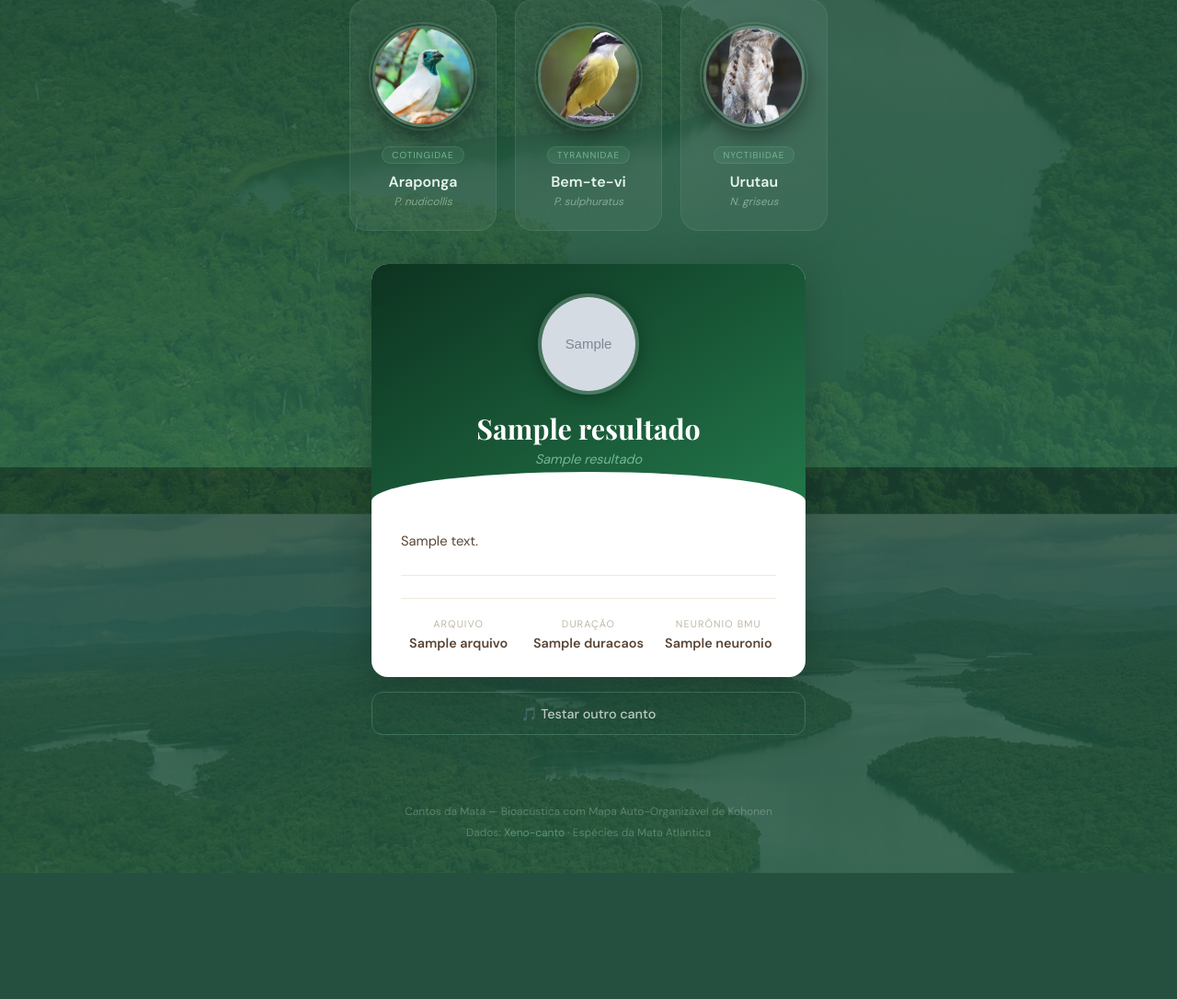
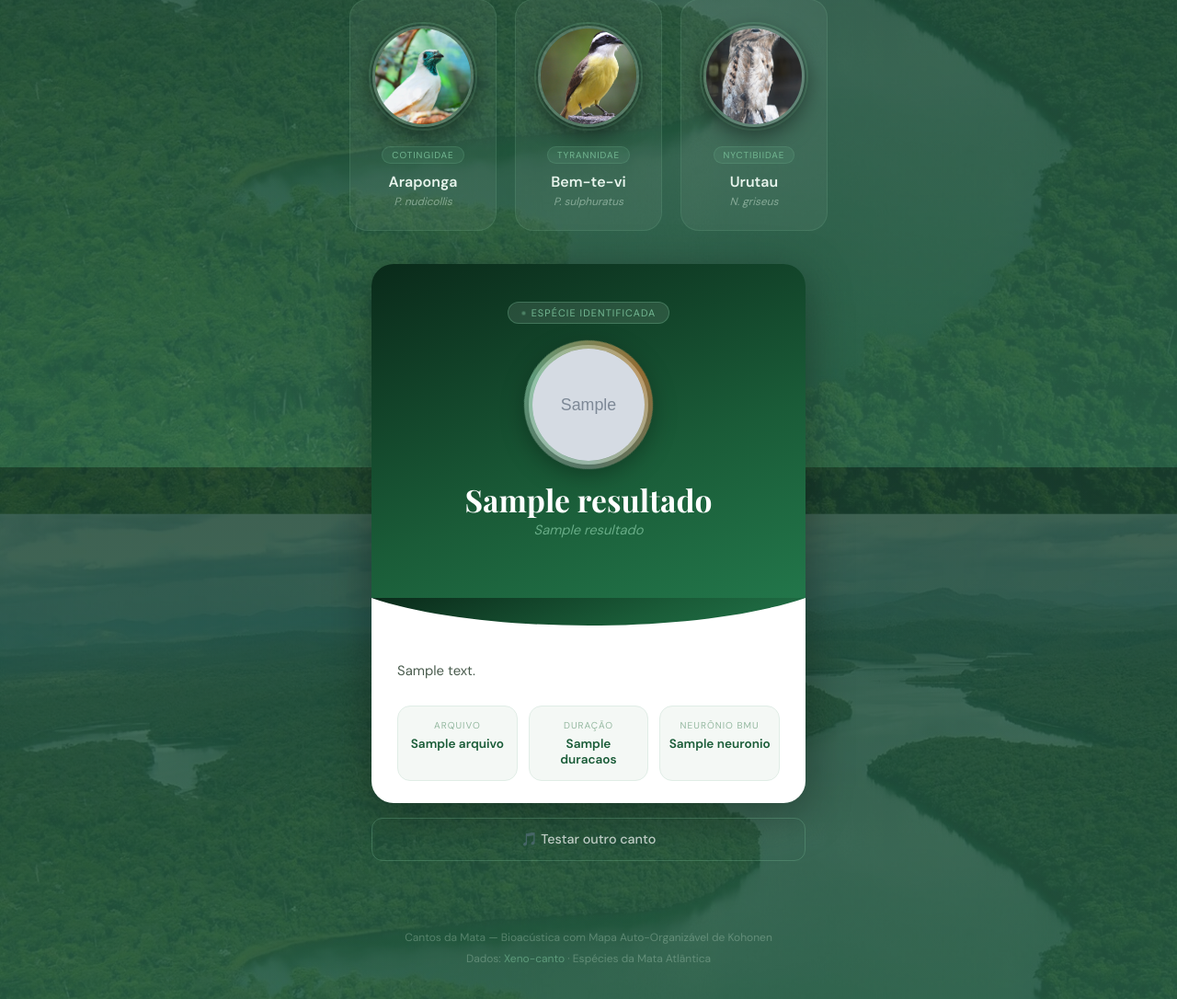
Before and after one commit to isabella-pila/Passarinho_AI, a Django app: template templates/index.html in a window 1280 px wide. Shown: the part 292-1378 px from the top of the page at 92% size. Before the commit the page ends 1241 px from the top, so only its background shows below. Run offline with Django 4.2, Linux system fonts and the light colour scheme; the template is opened without the code that fills it: most values are stand-ins (such as "Sample title", 1, 10 or a date in 2020); grey boxes marked "Sample" are stand-in pictures; some web fonts are replaced.

Commit message:
graficos

```diff
--- a/templates/index.html
+++ b/templates/index.html
@@ -419,91 +419,169 @@
                 }
 
         /* ── RESULTADO ── */
+        /* ── RESULTADO ── */
 .resultado-section {
     max-width: 520px;
     margin: 0 auto 3rem;
     padding: 0 1.5rem;
 }
 .resultado-card {
-            background: #fff;
-            border-radius: var(--card-radius);
+    border-radius: 24px;
     overflow: hidden;
-            box-shadow: 0 8px 40px rgba(0,0,0,0.22);
+    box-shadow: 0 12px 50px rgba(0,0,0,0.35);
     animation: slideUp 0.45s cubic-bezier(.22,.8,.4,1);
 }
 @keyframes slideUp {
     from { opacity:0; transform:translateY(24px); }
     to   { opacity:1; transform:translateY(0); }
 }
+
+/* ── HEADER DO RESULTADO ── */
 .resultado-header {
-            background: linear-gradient(150deg, var(--forest) 0%, var(--mid) 100%);
-            padding: 2rem 2rem 2.25rem;
+    background: linear-gradient(160deg, #0a2a1a 0%, #1a5c38 60%, #22764a 100%);
+    padding: 2.5rem 2rem 4rem;
     text-align: center;
     position: relative;
 }
-        .resultado-header::after {
+.resultado-badge {
+    display: inline-flex;
+    align-items: center;
+    gap: 6px;
+    background: rgba(255,255,255,0.1);
+    border: 1px solid rgba(116,184,147,0.35);
+    border-radius: 999px;
+    padding: 4px 14px;
+    font-size: 0.68rem;
+    color: var(--sage);
+    letter-spacing: 0.1em;
+    text-transform: uppercase;
+    margin-bottom: 1.4rem;
+}
+.resultado-badge-dot {
+    width: 5px; height: 5px;
+    border-radius: 50%;
+    background: #74b893;
+    animation: pulse 2s infinite;
+}
+.resultado-img-ring {
+    position: relative;
+    width: 130px;
+    height: 130px;
+    margin: 0 auto 1.25rem;
+}
+.resultado-img-ring::before {
     content: '';
     position: absolute;
-            bottom: -1px; left: 0; right: 0;
-            height: 32px;
-            background: #fff;
-            border-radius: 50% 50% 0 0 / 100% 100% 0 0;
+    inset: -5px;
+    border-radius: 50%;
+    background: conic-gradient(
+        rgba(116,184,147,0.9) 0deg,
+        rgba(200,131,58,0.8) 120deg,
+        rgba(255,255,255,0.4) 240deg,
+        rgba(116,184,147,0.9) 360deg
+    );
+    animation: spinRing 8s linear infinite;
 }
 .resultado-imagem {
-            width: 110px; height: 110px;
+    width: 130px;
+    height: 130px;
     border-radius: 50%;
     object-fit: cover;
-            border: 4px solid rgba(255,255,255,0.22);
-            margin: 0 auto 1rem;
+    border: 4px solid rgba(255,255,255,0.25);
     display: block;
-            box-shadow: 0 4px 20px rgba(0,0,0,0.3);
+    position: relative;
+    z-index: 1;
+    box-shadow: 0 8px 30px rgba(0,0,0,0.4);
 }
 .resultado-nome {
     font-family: 'Playfair Display', serif;
-            font-size: 1.9rem;
+    font-size: 2.1rem;
     font-weight: 700;
     color: white;
-            margin-bottom: 0.25rem;
+    margin-bottom: 0.3rem;
+    line-height: 1.1;
 }
 .resultado-cientifico {
     font-style: italic;
-            color: var(--sage);
-            font-size: 0.9rem;
-        }
-        .resultado-body { padding: 2rem 2rem 1.75rem; }
-        .resultado-descricao {
-            color: var(--earth);
-            line-height: 1.75;
+    color: rgba(116,184,147,0.85);
     font-size: 0.92rem;
-            margin-bottom: 1.5rem;
-            padding-bottom: 1.5rem;
-            border-bottom: 1px solid #eee8dc;
+    margin-bottom: 0;
 }
 
+/* ── WAVE DIVIDER ── */
+.resultado-wave {
+    display: block;
+    width: 100%;
+    margin-bottom: -2px;
+    background: linear-gradient(160deg, #0a2a1a 0%, #1a5c38 60%, #22764a 100%);
+}
+
+/* ── BODY ── */
+.resultado-body {
+    background: #fff;
+    padding: 1.75rem 1.75rem 1.5rem;
+}
+.resultado-descricao {
+    color: #4a5c4e;
+    line-height: 1.8;
+    font-size: 0.93rem;
+    margin-bottom: 1.5rem;
+}
 
 /* ── DETALHES ── */
 .detalhes {
-            margin-top: 1.5rem;
-            padding-top: 1.25rem;
-            border-top: 1px solid #eee8dc;
     display: grid;
     grid-template-columns: repeat(3,1fr);
-            gap: 1rem;
+    gap: 0.75rem;
+    margin-bottom: 0;
 }
-        .detalhe-item { text-align: center; }
+.detalhe-item {
+    background: #f4f8f5;
+    border: 1px solid #e0ede6;
+    border-radius: 14px;
+    padding: 0.85rem 0.5rem;
+    text-align: center;
+}
 .detalhe-label {
-            font-size: 0.68rem;
+    font-size: 0.63rem;
     text-transform: uppercase;
     letter-spacing: 0.1em;
-            color: #c0b8a8;
-            margin-bottom: 0.3rem;
+    color: #94b8a0;
+    margin-bottom: 0.35rem;
 }
 .detalhe-valor {
-            font-size: 0.9rem;
-            font-weight: 600;
-            color: var(--earth);
+    font-size: 0.85rem;
+    font-weight: 700;
+    color: #1a5c38;
+    word-break: break-word;
 }
 
+/* ── BTN NOVO ── */
+.btn-novo {
+    display: flex;
+    align-items: center;
+    justify-content: center;
+    gap: 0.5rem;
+    width: 100%;
+    margin-top: 1rem;
+    padding: 0.85rem;
+    background: transparent;
+    color: rgba(255,255,255,0.7);
+    border: 1.5px solid rgba(116,184,147,0.32);
+    border-radius: 12px;
+    font-family: 'DM Sans', sans-serif;
+    font-size: 0.9rem;
+    font-weight: 500;
+    cursor: pointer;
+    text-decoration: none;
+    text-align: center;
+    transition: all 0.25s;
+}
+.btn-novo:hover {
+    background: rgba(255,255,255,0.07);
+    border-color: rgba(116,184,147,0.6);
+    color: #fff;
+}
         /* ── BTN NOVO ── */
         .btn-novo {
             display: flex;
@@ -816,18 +894,23 @@
 <div class="resultado-section">
     <div class="resultado-card">
         <div class="resultado-header">
+            <div class="resultado-badge">
+                <span class="resultado-badge-dot"></span>
+                Espécie identificada
+            </div>
+            <div class="resultado-img-ring">
                 <img class="resultado-imagem" src="{% static resultado.imagem %}" alt="{{ resultado.nome_display }}">
+            </div>
             <div class="resultado-nome">{{ resultado.nome_display }}</div>
             <div class="resultado-cientifico">{{ resultado.nome_cientifico }}</div>
         </div>
+
+        <svg class="resultado-wave" viewBox="0 0 520 40" preserveAspectRatio="none" height="40">
+            <path d="M0,0 C130,40 390,40 520,0 L520,40 L0,40 Z" fill="#fff"/>
+        </svg>
+
         <div class="resultado-body">
-                <div class="resultado-descricao">
-                    {{ resultado.descricao }}
-                </div>
-
-
-
-
+            <div class="resultado-descricao">{{ resultado.descricao }}</div>
             <div class="detalhes">
                 <div class="detalhe-item">
                     <div class="detalhe-label">Arquivo</div>
@@ -844,7 +927,6 @@
             </div>
         </div>
     </div>
-
     <a href="/" class="btn-novo">🎵 Testar outro canto</a>
 </div>
 {% endif %}
```
Also changed, not shown: 02_erro_quantizacao.png, 03_som_mapa.png, 04_som_ativacao.png, 05_classificacao.png. Lines whose indentation alone changed are shown as unchanged.
